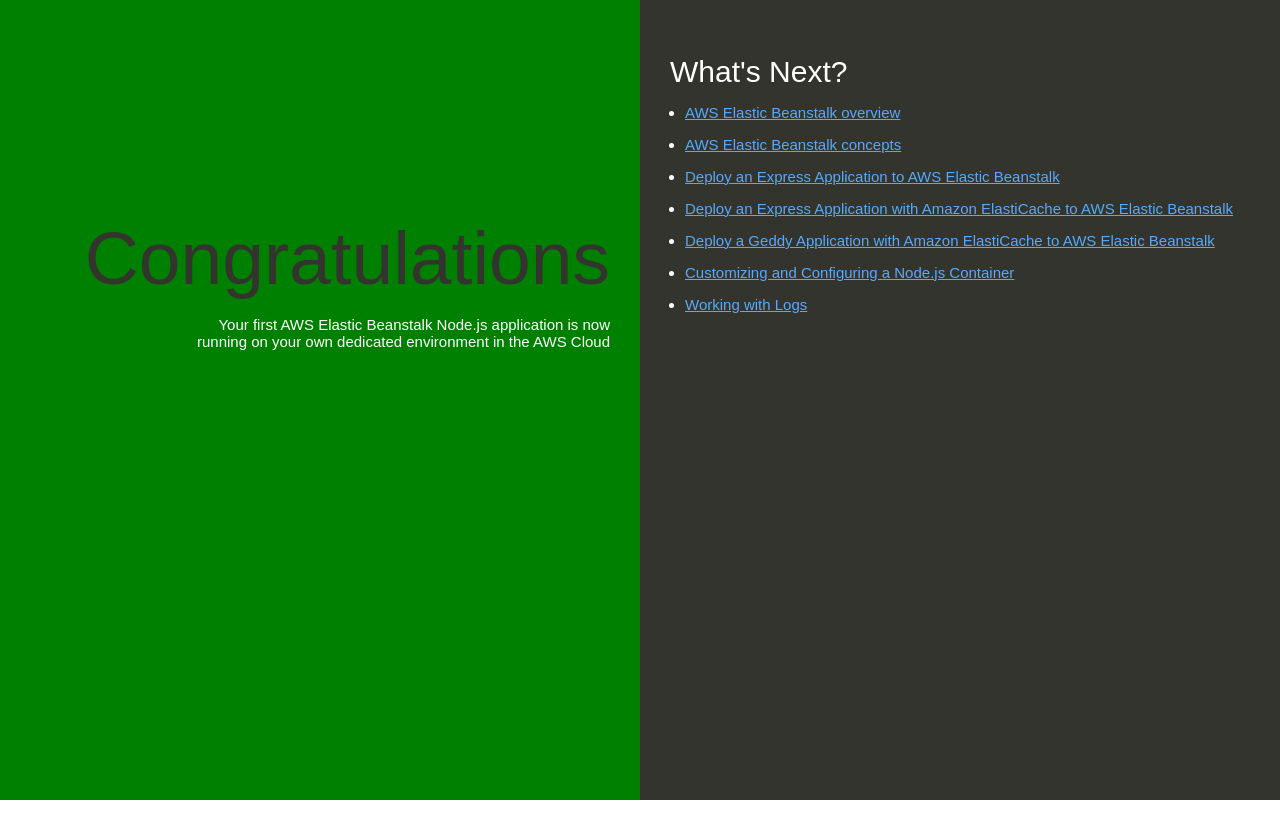
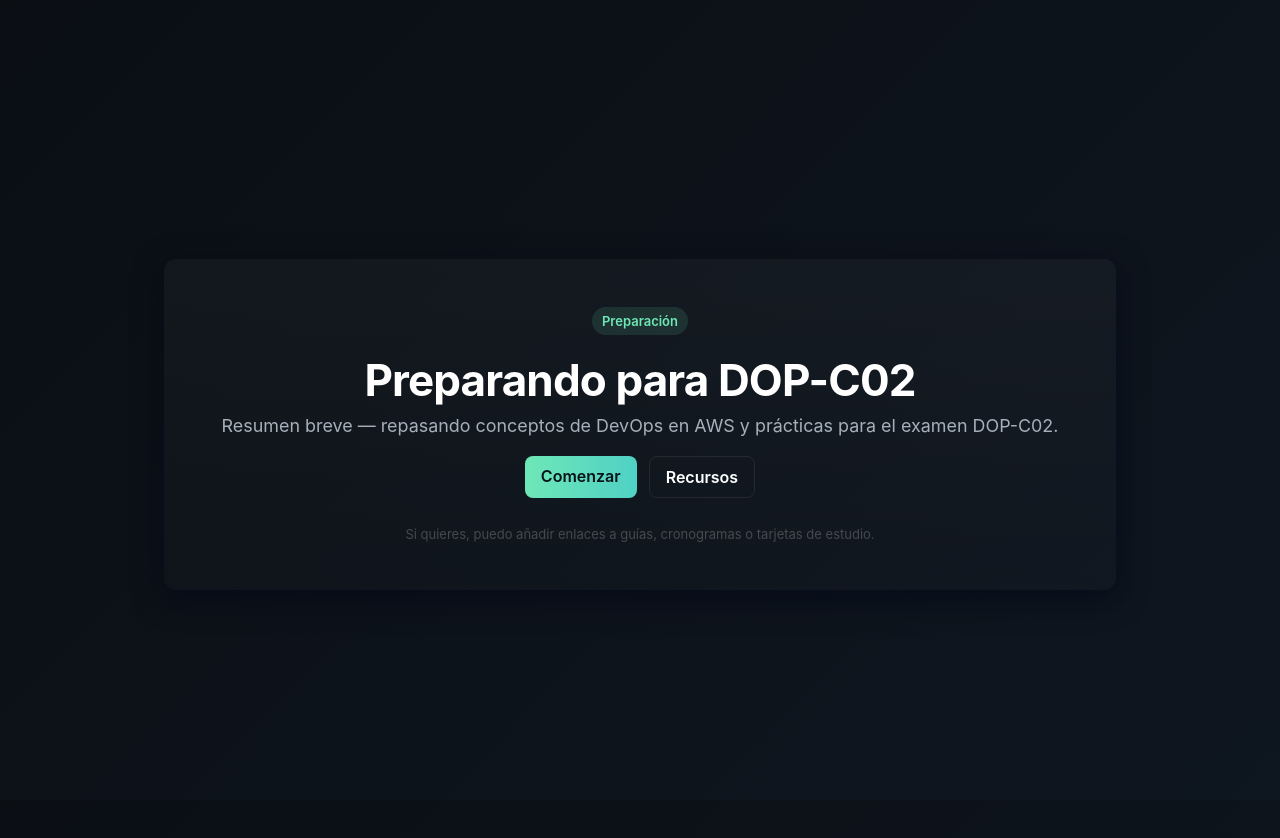
Before and after one commit to cr-montoya/aws-devops-pro-practice, a website: page index.html in a window 1280 px wide. Before the commit the page ends 800 px from the top, so only its background shows below. Drawn offline with Linux system fonts and the light colour scheme.

Commit message:
chore: update index.html for improved layout and styling

```diff
--- a/index.html
+++ b/index.html
@@ -1,93 +1,104 @@
 <!DOCTYPE html>
-<html>
+<html lang="es">
   <head>
-    <title>Elastic Beanstalk</title>
+    <meta charset="utf-8" />
+    <meta name="viewport" content="width=device-width,initial-scale=1" />
+    <title>Preparando para DOP-C02</title>
     <style>
-      body {
-        color: #ffffff;
-        font-family: Arial, sans-serif;
-        font-size:15px;
-        -moz-transition-property: text-shadow;
-        -moz-transition-duration: 4s;
-        -webkit-transition-property: text-shadow;
-        -webkit-transition-duration: 4s;
-        text-shadow: none;
+      :root{
+        --bg-1: #0b0f14;
+        --bg-2: #0e1620;
+        --accent: #6ee7b7;
+        --muted: #a6b0bb;
       }
-      body.blurry {
-        -moz-transition-property: text-shadow;
-        -moz-transition-duration: 4s;
-        -webkit-transition-property: text-shadow;
-        -webkit-transition-duration: 4s;
-        text-shadow: #fff 0px 0px 25px;
+      html,body{
+        height:100%;
+        margin:0;
+        font-family: Inter, Roboto, Arial, sans-serif;
+        background: linear-gradient(135deg,var(--bg-1),var(--bg-2));
+        color:#ffffff;
+        -webkit-font-smoothing:antialiased;
+        -moz-osx-font-smoothing:grayscale;
       }
-      a {
-        color: #55aaff;
+      .container{
+        min-height:100%;
+        display:flex;
+        align-items:center;
+        justify-content:center;
+        padding:24px;
       }
-      .textColumn, .linksColumn {
-        padding: 2em;
+      .card{
+        max-width:880px;
+        width:100%;
+        text-align:center;
+        padding:48px 36px;
+        border-radius:12px;
+        box-shadow: 0 8px 30px rgba(2,6,23,0.6);
+        background: linear-gradient(180deg, rgba(255,255,255,0.03), rgba(255,255,255,0.01));
       }
-      .textColumn {
-        position: absolute;
-        top: 0px;
-        right: 50%;
-        bottom: 0px;
-        left: 0px;
-
-        text-align: right;
-        padding-top: 11em;
-        background-color: green;
-
+      h1{
+        margin:0 0 8px 0;
+        font-size:clamp(24px,4vw,44px);
+        letter-spacing: -0.02em;
       }
-      .textColumn p {
-        width: 75%;
-        float:right;
+      p.lead{
+        margin:0 0 20px 0;
+        color:var(--muted);
+        font-size:clamp(14px,1.4vw,18px);
       }
-      .linksColumn {
-        position: absolute;
-        top:0px;
-        right: 0px;
-        bottom: 0px;
-        left: 50%;
-
-        background-color: #33342D;
+      .tag{
+        display:inline-block;
+        padding:6px 10px;
+        border-radius:999px;
+        background:rgba(110,231,183,0.12);
+        color:var(--accent);
+        font-weight:600;
+        font-size:13px;
+        margin-bottom:18px;
       }
-
-      h1 {
-        color: #33342D;
-        font-size: 500%;
-        font-weight: normal;
-        margin-bottom: 0em;
+      .actions{
+        margin-top:20px;
+        display:flex;
+        gap:12px;
+        justify-content:center;
+        flex-wrap:wrap;
       }
-      h2 {
-        font-size: 200%;
-        font-weight: normal;
-        margin-bottom: 0em;
+      .btn{
+        background:transparent;
+        border:1px solid rgba(255,255,255,0.08);
+        color:#fff;
+        padding:10px 16px;
+        border-radius:8px;
+        text-decoration:none;
+        font-weight:600;
       }
-      ul {
-        padding-left: 1em;
-        margin: 0px;
+      .btn.primary{
+        background:linear-gradient(90deg,var(--accent),#4fd1c5);
+        border: none;
+        color:#061118;
       }
-      li {
-        margin: 1em 0em;
+      footer{
+        margin-top:28px;
+        color:rgba(255,255,255,0.22);
+        font-size:13px;
+      }
+      @media (prefers-color-scheme: light){
+        /* keep dark look */
       }
     </style>
   </head>
   <body>
-    <div class="textColumn">
-      <h1>Congratulations</h1>
-      <p>Your first AWS Elastic Beanstalk Node.js application is now running on your own dedicated environment in the AWS Cloud</p>
-    </div>
-    <div class="linksColumn">
-      <h2>What's Next?</h2>
-      <ul>
-        <li><a href="http://docs.aws.amazon.com/elasticbeanstalk/latest/dg/Welcome.html">AWS Elastic Beanstalk overview</a></li>
-        <li><a href="http://docs.aws.amazon.com/elasticbeanstalk/latest/dg/concepts.html">AWS Elastic Beanstalk concepts</a></li>
-        <li><a href="http://docs.aws.amazon.com/elasticbeanstalk/latest/dg/create_deploy_nodejs_express.html">Deploy an Express Application to AWS Elastic Beanstalk</a></li>
-        <li><a href="http://docs.aws.amazon.com/elasticbeanstalk/latest/dg/create_deploy_nodejs_express_elasticache.html">Deploy an Express Application with Amazon ElastiCache to AWS Elastic Beanstalk</a></li>
-        <li><a href="http://docs.aws.amazon.com/elasticbeanstalk/latest/dg/create_deploy_nodejs_geddy_elasticache.html">Deploy a Geddy Application with Amazon ElastiCache to AWS Elastic Beanstalk </a></li>
-        <li><a href="http://docs.aws.amazon.com/elasticbeanstalk/latest/dg/create_deploy_nodejs_custom_container.html">Customizing and Configuring a Node.js Container </a></li>
-        <li><a href="http://docs.aws.amazon.com/elasticbeanstalk/latest/dg/using-features.loggingS3.title.html">Working with Logs</a></li>
-      </ul>
+    <div class="container">
+      <div class="card">
+        <div class="tag">Preparación</div>
+        <h1>Preparando para DOP-C02</h1>
+        <p class="lead">Resumen breve — repasando conceptos de DevOps en AWS y prácticas para el examen DOP-C02.</p>
+        <div class="actions">
+          <a class="btn primary" href="#">Comenzar</a>
+          <a class="btn" href="#">Recursos</a>
+        </div>
+        <footer>Si quieres, puedo añadir enlaces a guías, cronogramas o tarjetas de estudio.</footer>
+      </div>
     </div>
   </body>
 </html>
```
